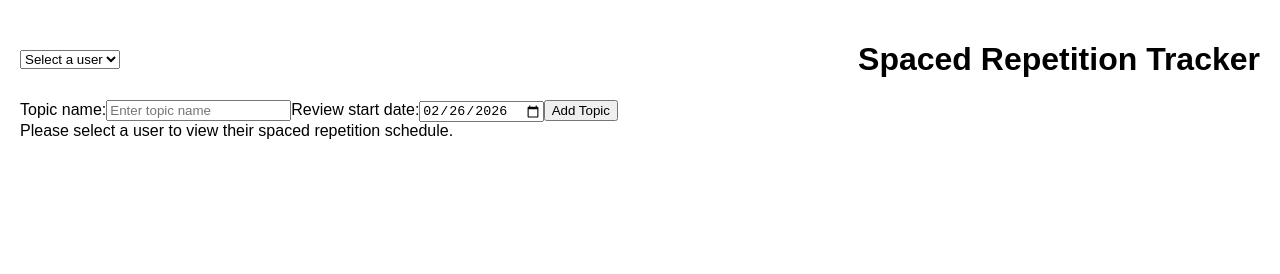
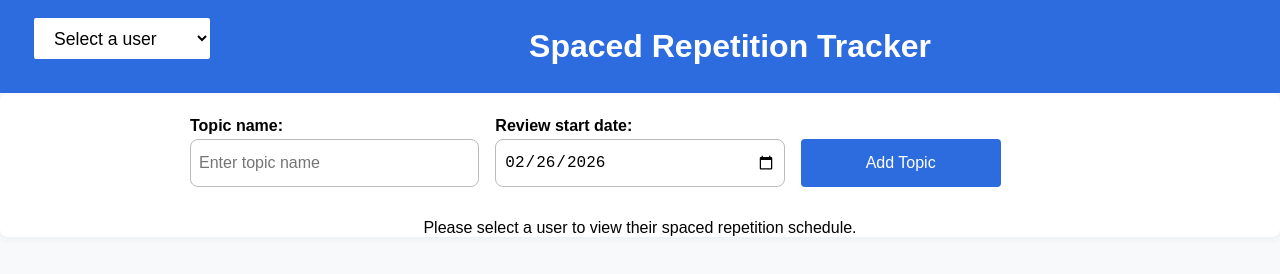
Before and after one commit to i786m/Piscine-Sprint-3-Project-Spaced-Repetition-Tracker, a website with bundled scripts: page index.html in a window 1280 px wide. Built offline with nearby package versions, Linux system fonts and the light colour scheme.

Commit message:
enhance form layout and styling: add form groups and improve user input structure

```diff
--- a/script.mjs
+++ b/script.mjs
@@ -37,6 +37,9 @@ function handleUserChange(event) {
 function renderSchedule() {
 	const scheduleContainer = document.getElementById('schedule-container');
 	scheduleContainer.innerHTML = '';
+	const formContainer = document.getElementById('form-container');
+	formContainer.innerHTML = '';
+	renderTopicsForm();
 	if (!state.selectedUser) {
 		scheduleContainer.textContent =
 			'Please select a user to view their spaced repetition schedule.';
@@ -84,6 +87,8 @@ function renderTopicsForm() {
 	const formContainer = document.getElementById('form-container');
 	const form = document.createElement('form');
 	form.id = 'add-topic-form';
+	const topicGroup = document.createElement('div');
+	topicGroup.className = 'form-group';
 	const topicLabel = document.createElement('label');
 	topicLabel.htmlFor = 'topic-input';
 	topicLabel.textContent = 'Topic name:';
@@ -93,6 +98,10 @@ function renderTopicsForm() {
 	input.placeholder = 'Enter topic name';
 	input.required = true;
 	input.autocomplete = 'off';
+	topicGroup.appendChild(topicLabel);
+	topicGroup.appendChild(input);
+	const dateGroup = document.createElement('div');
+	dateGroup.className = 'form-group';
 	const dateLabel = document.createElement('label');
 	dateLabel.htmlFor = 'date-input';
 	dateLabel.textContent = 'Review start date:';
@@ -101,14 +110,17 @@ function renderTopicsForm() {
 	dateInput.id = 'date-input';
 	dateInput.required = true;
 	dateInput.value = new Date().toISOString().split('T')[0];
+	dateGroup.appendChild(dateLabel);
+	dateGroup.appendChild(dateInput);
+	const buttonGroup = document.createElement('div');
+	buttonGroup.className = 'form-group';
 	const submitButton = document.createElement('button');
 	submitButton.type = 'submit';
 	submitButton.textContent = 'Add Topic';
-	form.appendChild(topicLabel);
-	form.appendChild(input);
-	form.appendChild(dateLabel);
-	form.appendChild(dateInput);
-	form.appendChild(submitButton);
+	buttonGroup.appendChild(submitButton);
+	form.appendChild(topicGroup);
+	form.appendChild(dateGroup);
+	form.appendChild(buttonGroup);
 	formContainer.appendChild(form);
 }
 
--- a/style.css
+++ b/style.css
@@ -1,14 +1,178 @@
+#form-container {
+	margin-bottom: 2rem;
+	width: 100%;
+	display: flex;
+	justify-content: center;
+	display: flex;
+	justify-content: center;
+	width: 100%;
+}
+
+form#add-topic-form {
+	display: flex;
+	flex-direction: row;
+	gap: 1rem;
+	margin-top: 1.5rem;
+	align-items: flex-end;
+	width: 100%;
+	max-width: 900px;
+	justify-content: stretch;
+}
+
+.form-group {
+	display: flex;
+	flex-direction: column;
+	flex: 1 1 0;
+	min-width: 250px;
+	max-width: 100%;
+	justify-content: stretch;
+}
+
+.form-group input {
+	width: 100%;
+	box-sizing: border-box;
+	min-width: 200px;
+	font-size: 1.1rem;
+	padding: 0.75rem 1rem;
+	height: 48px;
+}
+.form-group button {
+	width: 100%;
+	min-width: 80px;
+	max-width: 200px;
+	box-sizing: border-box;
+	height: 48px;
+	padding: 0;
+}
+
+.form-group label {
+	margin-bottom: 0.25rem;
+	font-weight: bold;
+}
+select#user-select {
+	padding: 0.6rem 1rem;
+	font-size: 1.1rem;
+	border: 2px solid #2d6cdf;
+	border-radius: 4px;
+	background: #fff;
+	margin: 0 auto 1rem auto;
+	min-width: 180px;
+	box-sizing: border-box;
+	text-align: left;
+}
+
+select#user-select:focus {
+	outline: 2px solid #2d6cdf;
+	outline-offset: 2px;
+}
+
 body {
 	font-family: Arial, sans-serif;
+	background: #f7f9fa;
 	margin: 0;
-    padding: 20px;
+	padding: 0;
+	min-height: 100vh;
 }
 
-header{
+header {
+	background: #2d6cdf;
+	color: #fff;
+	padding: 1rem 2rem;
 	display: flex;
-    flex-direction: row;
 	align-items: center;
 	justify-content: space-between;
+}
+
+h1 {
+	margin: 0 auto;
+	font-size: 2rem;
+	flex: 1;
+	text-align: center;
+}
+
+#main-content {
+	width: 100%;
+	max-width: none;
+	margin: 0;
+	box-sizing: border-box;
+	background: #fff;
+	padding: 0 2rem;
+	border-radius: 8px;
+	box-shadow: 0 2px 8px rgba(0, 0, 0, 0.05);
+}
+
+form {
+	display: flex;
+	flex-direction: column;
+	gap: 1rem;
+}
+
+label {
+	font-weight: bold;
+}
+
+input[type='text'],
+input[type='date'] {
+	padding: 0.5rem;
+	font-size: 1rem;
+	border: 1px solid #bbb;
+	border-radius: 8px;
+}
+
+input:focus,
+button:focus {
+	outline: 2px solid #2d6cdf;
+	outline-offset: 2px;
+}
+
+button[type='submit'] {
+	background: #2d6cdf;
+	color: #fff;
+	border: none;
+	padding: 0.75rem 1.5rem;
+	border-radius: 4px;
+	font-size: 1rem;
+	cursor: pointer;
+	transition: background 0.2s;
+}
+
+button[type='submit']:hover,
+button[type='submit']:focus {
+	background: #1a4fa0;
+}
+
+#schedule-container {
+	margin-top: 2rem;
+	text-align: center;
+}
+
+table {
+	width: 100%;
+	border-collapse: collapse;
+	margin-top: 1.5rem;
+	max-width: 900px;
+	margin-left: auto;
+	margin-right: auto;
+	border: 2px solid #2d6cdf;
+	border-radius: 8px;
+}
+
+th,
+td {
+	padding: 0.75rem;
+	border-bottom: 1px solid #2d6cdf;
+	border-right: 1px solid #2d6cdf;
+	text-align: center;
+}
+
+th {
+	background: #2d6cdf;
+	color: #fff;
+	border-top: 2px solid #2d6cdf;
+}
+
+tr:nth-child(even) td {
+	background: #b8c7d5;
 }
 
 .screen-reader-only {
```
Lines whose indentation alone changed are shown as unchanged.
